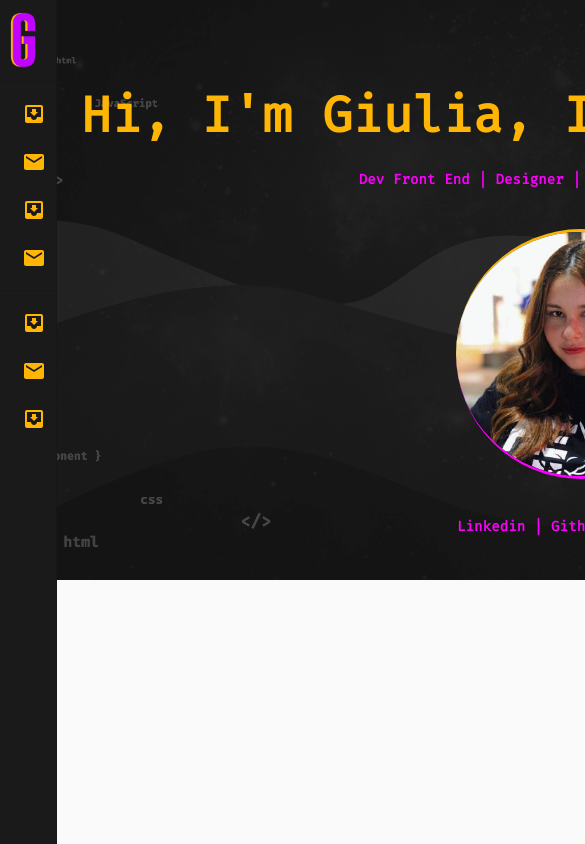
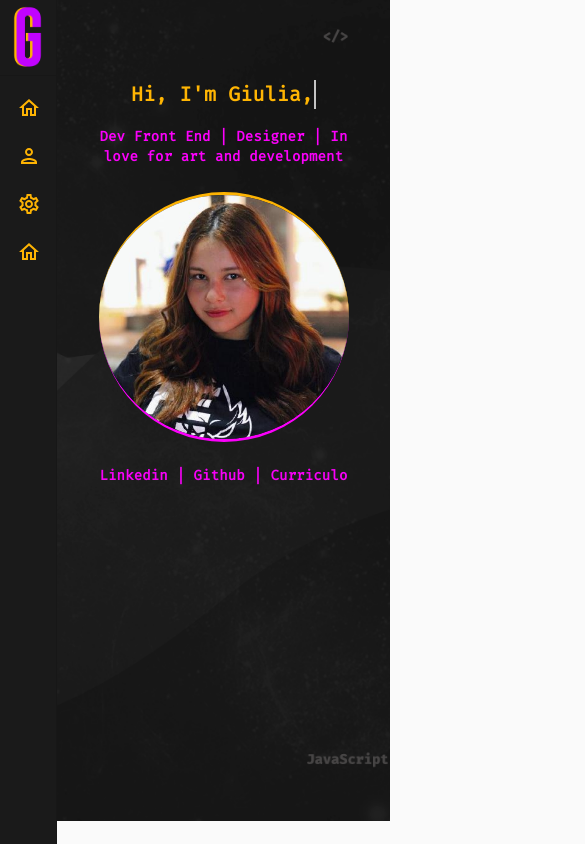
Before and after one commit to GiuSantos0/portfolio, a React (Create React App) app: page / in a window 390 px wide. Shown: the top 844 px of the page, 585 px wide, since content can reach past the window. Built offline with nearby package versions, Linux system fonts and the light colour scheme.

Commit message:
icons menu

```diff
--- a/src/App.css
+++ b/src/App.css
@@ -31,3 +31,11 @@ body {
   font-family: 'Fira Code', monospace !important;
 
 }
+
+@media screen and (max-width:1200px){
+  body{
+     background-position: 81% 22%;
+     background-size: 410% ;
+     position: relative;
+  }
+}
--- a/src/components/Header/index.js
+++ b/src/components/Header/index.js
@@ -8,9 +8,9 @@ import List from '@material-ui/core/List';
 import CssBaseline from '@material-ui/core/CssBaseline';
 import Typography from '@material-ui/core/Typography';
 import Divider from '@material-ui/core/Divider';
-import IconButton from '@material-ui/core/IconButton';
-import MenuIcon from '@material-ui/icons/Menu';
-import ChevronLeftIcon from '@material-ui/icons/ChevronLeft';
+import PersonOutlinedIcon from '@material-ui/icons/PersonOutlined';
+import HomeOutlinedIcon from '@material-ui/icons/HomeOutlined';
+import SettingsOutlinedIcon from '@material-ui/icons/SettingsOutlined';
 import ChevronRightIcon from '@material-ui/icons/ChevronRight';
 import ListItem from '@material-ui/core/ListItem';
 import ListItemIcon from '@material-ui/core/ListItemIcon';
@@ -37,8 +37,12 @@ const useStyles = makeStyles(theme => ({
 
   },
   menuButton: {
-    width: "30px",
-    margin:"10px"
+    margin:"10%",
+    width: theme.spacing(4) + 1,
+    [theme.breakpoints.up('sm')]: {
+      width: theme.spacing(6) + 1,
+    },
+
   },
   drawer: {
     zIndex:'20',
@@ -75,7 +79,10 @@ const useStyles = makeStyles(theme => ({
   },
   icons:{
     color:'#ffb503',
-    paddingLeft:'25%'
+    padding:theme.spacing(0) + 1,
+    [theme.breakpoints.up('sm')]: {
+      padding: theme.spacing(1) + 1,
+    },
   },
   formatacao:{
     fontFamily: 'Fira Code, monospace !important'
@@ -123,22 +130,32 @@ export default function Sidenav(props) {
         </div>
         <Divider />
         <List>
-          {['Inbox', 'Starred', 'Send email', 'Drafts'].map((text, index) => (
-            <ListItem button key={text}>
-              <ListItemIcon className={classes.icons}>{index % 2 === 0 ? <InboxIcon /> : <MailIcon />}</ListItemIcon>
-              <ListItemText primary={text} />
+          <ListItem button key='Home' component="button" href="/">
+              <ListItemIcon className={classes.icons}>
+                <HomeOutlinedIcon />
+                </ListItemIcon>
+              <ListItemText primary='Home' />
             </ListItem>
-          ))}
+            <ListItem button key='Sobre' component="button" href="/AboutMe">
+              <ListItemIcon className={classes.icons}>
+                <PersonOutlinedIcon />
+                </ListItemIcon>
+              <ListItemText primary='Home' />
+            </ListItem>
+            <ListItem button key='Skills' component="button" href="/Skills">
+              <ListItemIcon className={classes.icons}>
+                <SettingsOutlinedIcon />
+                </ListItemIcon>
+              <ListItemText primary='Home' />
+            </ListItem>
+            <ListItem button key='Home' title="home" component="button" href="/">
+              <ListItemIcon className={classes.icons}>
+                <HomeOutlinedIcon />
+                </ListItemIcon>
+              <ListItemText primary='Home' />
+            </ListItem>
         </List>
-        <Divider />
-        <List>
-          {['All mail', 'Trash', 'Spam'].map((text, index) => (
-            <ListItem button key={text}>
-              <ListItemIcon className={classes.icons}>{index % 2 === 0 ? <InboxIcon /> : <MailIcon />}</ListItemIcon>
-              <ListItemText primary={text} />
-            </ListItem>
-          ))}
-        </List>
+
       </Drawer>
       <main className={classes.content}>
         <div className={classes.toolbar} />
--- a/src/pages/Home/index.js
+++ b/src/pages/Home/index.js
@@ -4,6 +4,7 @@ import './styles.css';
 import Avatar from '@material-ui/core/Avatar';
 import Grid from '@material-ui/core/Grid';
 import Eu from '../../assets/eu.jpeg'
+import Curriculo from '../../assets/curriculo.pdf'
 
 export default function Home(){
     return (
@@ -12,14 +13,14 @@ export default function Home(){
                 Hi, I'm Giulia,
                 I'm Web Developer
             </h1>
-            <h4> Dev Front End | Designer | In love for art and techs </h4>
+            <h4> Dev Front End | Designer | In love for art and development </h4>
             <Grid container justify="center" alignItems="center">
                 <Avatar className='avatar'src={Eu}/>
             </Grid>
             <h4>
-                <a href='https://www.linkedin.com/in/giulia-santos-7a096a156/'>Linkedin </a>|
-                <a href='https://github.com/GiuSantos0'> Github </a>|
-                <a> Instagram </a>
+                <a target="_blank" href='https://www.linkedin.com/in/giulia-santos-7a096a156/'>Linkedin </a>|
+                <a target="_blank" href='https://github.com/GiuSantos0'> Github </a>|
+                <a target="_blank" href={Curriculo}> Curriculo </a>
             </h4>
 
         </>
--- a/src/pages/Home/styles.css
+++ b/src/pages/Home/styles.css
@@ -47,6 +47,50 @@ a {
 
 }
 
+@media screen and (max-width:500px){
+      .line {
+            position: relative;
+            width: 185px !important;
+            margin: auto;
+            border-right: 2px solid rgba(255, 255, 255, 0.75);
+            overflow: hidden;
+
+      }
+
+      h1 {
+            font-size: 20px;
+            text-align: left;
+            margin-bottom: 0;
+        }
+
+      .anim-typewriter {
+            animation: typewritermobile 10s steps(15) 500ms,
+            blinkTextCursor !important;
+      }
+
+      @keyframes typewritermobile {
+            0% {
+                  width: 0px;
+            }
+            10% {
+                  width: 0px;
+            }
+            25% {
+                  width: 185px;
+            }
+            75% {
+                  width: 185px;
+            }
+            90% {
+                  width: 185px
+            }
+            100% {
+                  width: 185px !important;
+                  animation-play-state: paused;
+            }
+      }
+}
+
 /*Animação*/
 .anim-typewriter {
       animation: typewriter 10s steps(22) 500ms,
```
Also changed, not shown: 1 other file (tests, documents, lock files or other folders).
